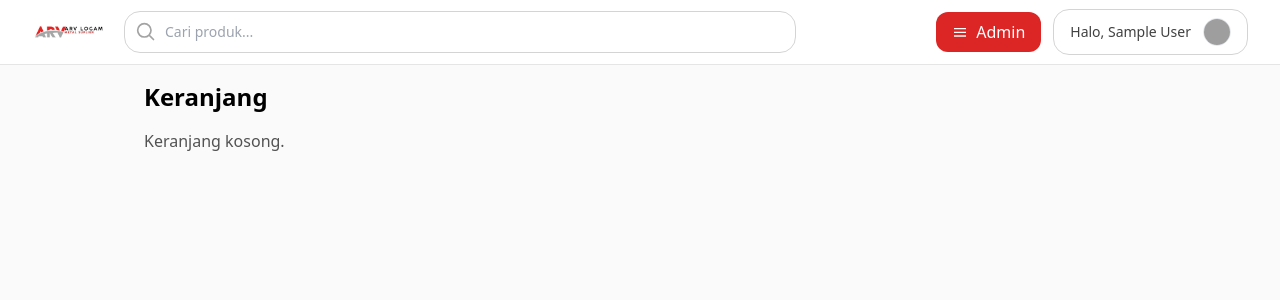
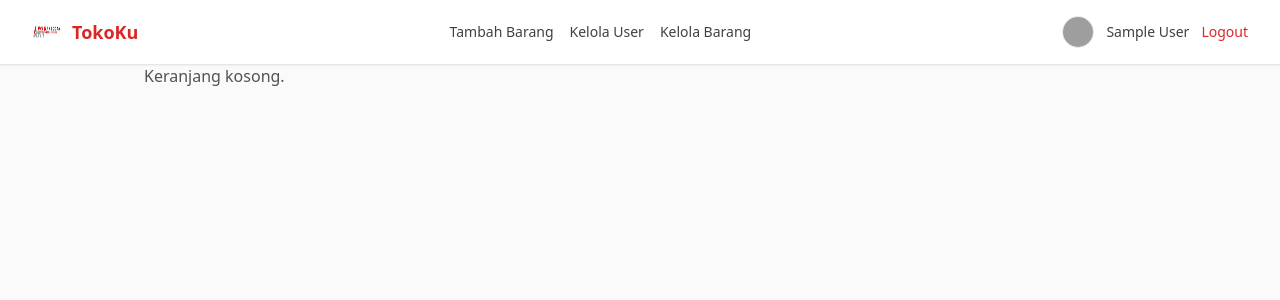
Before and after one commit to ARVLogam/my-flask-app, a Flask app: page /cart in a window 1280 px wide. Shown: the top 300 px of the page. Run offline with Flask 3, Linux system fonts and the light colour scheme; the visitor is signed in with stand-in values (Sample User, id 1); data that the repository does not hold is empty; some libraries are stand-ins or nearby versions; grey boxes are pictures that could not be loaded.

Commit message:
Update navbar.html

```diff
--- a/templates/navbar.html
+++ b/templates/navbar.html
@@ -1,133 +1,40 @@
 <!-- templates/navbar.html -->
-<header class="sticky top-0 z-50 bg-white/90 backdrop-blur border-b border-neutral-200">
-  <div class="max-w-7xl mx-auto px-4 sm:px-6 lg:px-8 h-16 flex items-center gap-3">
-    <!-- Logo -->
-    <a href="{{ url_for('dashboard') }}" class="shrink-0">
-      <img src="{{ url_for('static', filename='img/logo.PNG') }}" alt="Logo" class="h-8 w-auto">
-    </a>
+<nav class="fixed top-0 left-0 right-0 z-50 bg-white border-b border-neutral-200 shadow-sm">
+  <div class="max-w-7xl mx-auto px-4 sm:px-6 lg:px-8">
+    <div class="flex justify-between h-16 items-center">
 
-    <!-- Search (opsional) -->
-    <form action="#" class="relative flex-1 max-w-2xl hidden sm:block">
-      <input type="search" placeholder="Cari produk..."
-             class="w-full rounded-2xl border border-neutral-300 bg-white py-2.5 pl-10 pr-4 text-sm
-                    focus:outline-none focus:ring-2 focus:ring-red-500 focus:border-red-500">
-      <svg class="absolute left-3 top-1/2 -translate-y-1/2 h-5 w-5 text-neutral-400" viewBox="0 0 24 24" fill="none" stroke="currentColor" aria-hidden="true">
-        <path stroke-linecap="round" stroke-linejoin="round" stroke-width="2"
-              d="m21 21-4.35-4.35M10 18a8 8 0 1 1 0-16 8 8 0 0 1 0 16z"/>
-      </svg>
-    </form>
+      <!-- Logo -->
+      <a href="{{ url_for('dashboard') }}" class="flex items-center gap-2">
+        <img src="{{ url_for('static', filename='img/logo.png') }}" alt="Logo" class="h-8 w-8">
+        <span class="text-lg font-bold text-red-600">TokoKu</span>
+      </a>
 
-    <div class="flex items-center gap-3 ml-auto">
-    {% if (role|default('')) == 'admin' %}
-    <div class="relative" data-admin-menu>
-      <button type="button" id="btnAdmin"
-              class="inline-flex items-center gap-2 bg-red-600 text-white px-4 py-2 rounded-xl hover:bg-red-700">
-        <svg class="h-4 w-4" viewBox="0 0 24 24" fill="currentColor" aria-hidden="true">
-          <path d="M3 6h18v2H3V6zm0 5.5h18v2H3v-2zM3 17h18v2H3v-2z"/>
-        </svg>
-        <span>Admin</span>
-      </button>
+      <!-- Menu khusus Admin -->
+      {% if role == 'admin' %}
+      <div class="flex gap-4">
+        <a href="{{ url_for('addBarang') }}" class="text-sm text-neutral-700 hover:text-red-600">Tambah Barang</a>
+        <a href="{{ url_for('menuAdmin', roleMenu='kelolaUser') }}" class="text-sm text-neutral-700 hover:text-red-600">Kelola User</a>
+        <a href="{{ url_for('kelolaBarang') }}" class="text-sm text-neutral-700 hover:text-red-600">Kelola Barang</a>
+      </div>
+      {% endif %}
 
-      <div id="menuAdmin"
-           class="hidden absolute right-0 mt-2 w-56 rounded-2xl border border-neutral-200 bg-white shadow-xl overflow-hidden z-50">
-        <!-- Tambah Barang -->
-        <a href="{{ url_for('addBarang') }}"
-           class="flex items-center gap-3 px-4 py-3 hover:bg-neutral-50 nav-close">
-          <svg class="h-5 w-5 text-emerald-600" viewBox="0 0 24 24" fill="currentColor" aria-hidden="true">
-            <path d="M11 11V6h2v5h5v2h-5v5h-2v-5H6v-2h5z"/>
-          </svg>
-          <span>Tambah Barang</span>
-        </a>
+      <!-- Menu khusus User -->
+      {% if role == 'user' %}
+      <div class="flex gap-4">
+        <a href="{{ url_for('dashboard') }}" class="text-sm text-neutral-700 hover:text-red-600">Dashboard</a>
+        <a href="{{ url_for('keranjang') }}" class="text-sm text-neutral-700 hover:text-red-600">Keranjang</a>
+        <a href="{{ url_for('riwayat') }}" class="text-sm text-neutral-700 hover:text-red-600">Riwayat</a>
+      </div>
+      {% endif %}
 
-        <!-- Kelola User -->
-        <a href="{{ url_for('menuAdmin', roleMenu='kelolaUser') }}"
-           class="flex items-center gap-3 px-4 py-3 hover:bg-neutral-50 nav-close">
-          <svg class="h-5 w-5 text-violet-600" viewBox="0 0 24 24" fill="currentColor" aria-hidden="true">
-            <path d="M16 11c1.66 0 2.99-1.34 2.99-3S17.66 5 16 5s-3 1.34-3 3 1.34 3 3 3zm-8 0c1.66 0 3-1.34 3-3S9.66 5 8 5 5 6.34 5 8s1.34 3 3 3zm0 2c-2.33 0-7 1.17-7 3.5V19h14v-2.5C15 14.17 10.33 13 8 13zm8 0c-.29 0-.62.02-.97.05 1.16.84 1.97 1.97 1.97 3.45V19h6v-2.5c0-2.33-4.67-3.5-7-3.5z"/>
-          </svg>
-          <span>Kelola User</span>
-        </a>
+      <!-- Profile / Logout -->
+      <div class="flex items-center gap-3">
+        {% set _avatar = avatar_url if avatar_url else url_for('static', filename='img/avatars/guest.png') %}
+        <img src="{{ _avatar }}" alt="avatar" class="h-8 w-8 rounded-full border">
+        <span class="hidden sm:block text-sm text-neutral-700">{{ nama|default('Pengguna') }}</span>
+        <a href="{{ url_for('logout') }}" class="text-sm text-red-600 hover:text-red-700">Logout</a>
       </div>
-    </div>
-    {% endif %}
 
-    {% set _role = role|default('user') %}
-
-    {% if _role == 'user' %}
-    <a href="{{ url_for('cart_view') }}" class="flex items-center gap-3 px-4 py-3 hover:bg-neutral-50 nav-close">
-      <svg class="h-5 w-5" viewBox="0 0 24 24" fill="currentColor"><path d="M7 18a2 2 0 1 0 0 4 2 2 0 0 0 0-4Zm10 0a2 2 0 1 0 0 4 2 2 0 0 0 0-4ZM6 2h2l1 3h10a1 1 0 0 1 .95 1.32l-2 6A2 2 0 0 1 16.05 14H9a2 2 0 0 1-1.9-1.37L5.1 4H2V2h3.2A1 1 0 0 1 6 2Z"/></svg>
-      <span>Keranjang{% if cart_count %} ({{ cart_count }}){% endif %}</span>
-    </a>
-    {% endif %}
-
-
-      <!-- MENU USER -->
-      <div class="relative" data-user-menu>
-        <button type="button" id="btnUser"
-                class="inline-flex items-center gap-3 px-4 py-2 rounded-2xl border border-neutral-300 bg-white hover:bg-neutral-100">
-          <span class="hidden sm:block text-sm text-neutral-700">Halo, {{ nama|default('Pengguna') }}</span>
-
-          {# avatar_url DIKIRIM dari route; fallback guest #}
-          {% set _avatar = avatar_url if avatar_url else url_for('static', filename='img/avatars/guest.png') %}
-          <img src="{{ _avatar }}" alt="avatar" class="h-7 w-7 rounded-full object-cover border">
-        </button>
-
-        <div id="menuUser"
-             class="hidden absolute right-0 mt-2 w-56 rounded-2xl border border-neutral-200 bg-white shadow-xl overflow-hidden z-50">
-          <a href="{{ url_for('editProfile') }}" class="flex items-center gap-3 px-4 py-3 hover:bg-neutral-50 nav-close">
-            <svg class="h-5 w-5 text-blue-600" viewBox="0 0 24 24" fill="currentColor" aria-hidden="true">
-              <path d="M12 12c2.21 0 4-1.79 4-4s-1.79-4-4-4S8 5.79 8 8s1.79 4 4 4zm-6 8v-1c0-2.21 3.58-4 8-4s8 1.79 8 4v1H6z"/>
-            </svg>
-            <span>Edit Profil</span>
-          </a>
-          <a href="{{ url_for('logout') }}" class="flex items-center gap-3 px-4 py-3 hover:bg-neutral-50 text-red-600 nav-close">
-            <svg class="h-5 w-5" viewBox="0 0 24 24" fill="currentColor" aria-hidden="true">
-              <path d="M16 13v-2H7V8l-5 4 5 4v-3h9zm3 7H11a2 2 0 0 1-2-2v-3h2v3h8V6h-8v3H9V6a2 2 0 0 1 2-2h8a2 2 0 0 1 2 2v12a2 2 0 0 1-2 2z"/>
-            </svg>
-            <span>Keluar</span>
-          </a>
-        </div>
-      </div>
     </div>
   </div>
-</header>
-
-<script>
-  (function () {
-    const adminBtn  = document.getElementById('btnAdmin');
-    const adminMenu = document.getElementById('menuAdmin');
-    const userBtn   = document.getElementById('btnUser');
-    const userMenu  = document.getElementById('menuUser');
-
-    const hideAll = () => {
-      adminMenu && adminMenu.classList.add('hidden');
-      userMenu  && userMenu.classList.add('hidden');
-    };
-
-    adminBtn && adminBtn.addEventListener('click', (e) => {
-      e.stopPropagation();
-      adminMenu.classList.toggle('hidden');
-      userMenu && userMenu.classList.add('hidden');
-    });
-
-    userBtn && userBtn.addEventListener('click', (e) => {
-      e.stopPropagation();
-      userMenu.classList.toggle('hidden');
-      adminMenu && adminMenu.classList.add('hidden');
-    });
-
-    document.addEventListener('click', (e) => {
-      const inAdmin = e.target.closest('[data-admin-menu]');
-      const inUser  = e.target.closest('[data-user-menu]');
-      if (!inAdmin && !inUser) hideAll();
-    });
-
-    document.addEventListener('keydown', (e) => {
-      if (e.key === 'Escape') hideAll();
-    });
-
-    document.querySelectorAll('.nav-close').forEach(a => {
-      a.addEventListener('click', () => hideAll());
-    });
-  })();
-</script>
+</nav>
```
